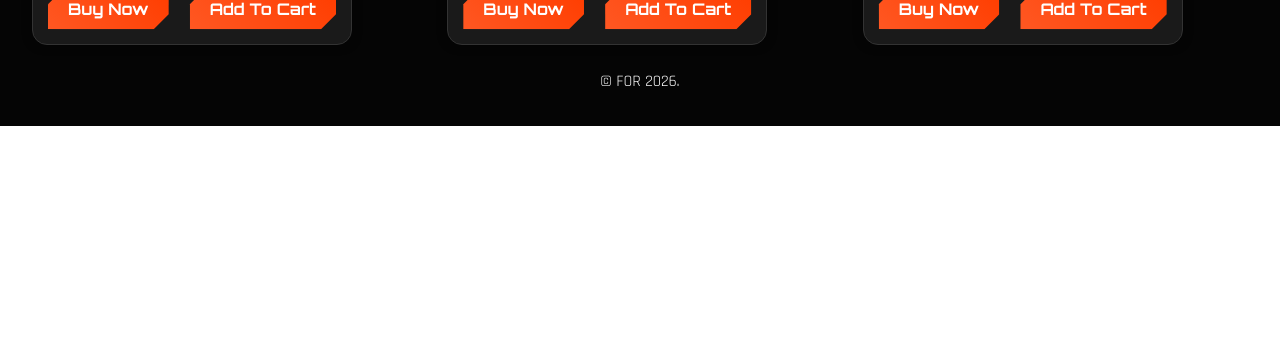
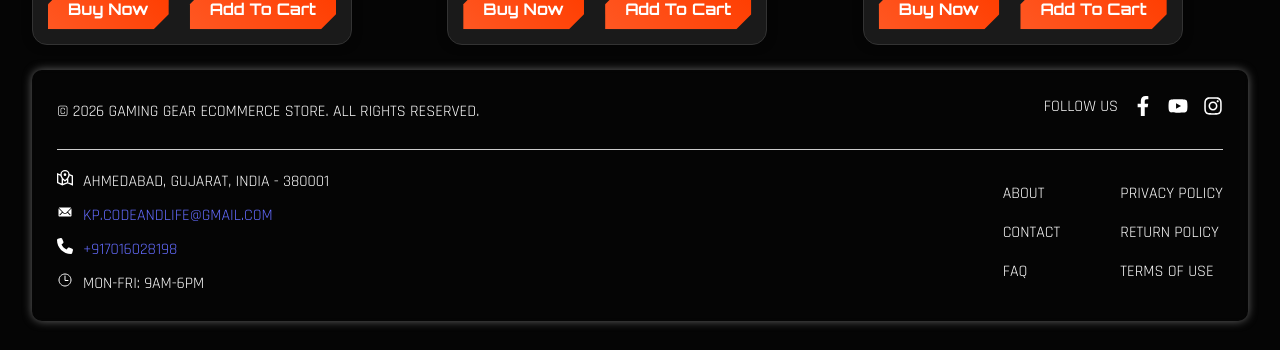
Before and after one commit to codeandlifewithkp/Ecommerce-React-App, a React (Vite) app: page / in a window 1280 px wide. Shown: the part 1262-1612 px from the top of the page. Before the commit the page ends 1388 px from the top, so only its background shows below. Built offline with nearby package versions, Linux system fonts and the light colour scheme.

Commit message:
edit footer

```diff
--- a/src/App.css
+++ b/src/App.css
@@ -27,8 +27,8 @@
   width: 100%;
   height: 100%;
   background-image:
-    linear-gradient(rgba(41, 121, 255, 0.1) 1px, transparent 1px),
-    linear-gradient(90deg, rgba(41, 121, 255, 0.1) 1px, transparent 1px);
+    linear-gradient(rgba(41, 121, 255, 0.1) 2px, transparent 1px),
+    linear-gradient(90deg, rgba(41, 121, 255, 0.1) 2px, transparent 1px);
   background-size: 50px 50px;
   z-index: 0;
   transform: perspective(500px) rotateX(20deg);
--- a/src/Components/Footer.jsx
+++ b/src/Components/Footer.jsx
@@ -1,7 +1,62 @@
+import { Link } from "react-router-dom";
+import { FaFacebookF, FaInstagram, FaYoutube } from "react-icons/fa";
+import { GrMapLocation } from "react-icons/gr";
+import { IoIosMail } from "react-icons/io";
+import { FaPhone } from "react-icons/fa6";
+import { IoTimeOutline } from "react-icons/io5";
+import './css/Footer.css';
+
 function Footer() {
     return (
         <footer>
-            &copy; for 2026.
+            <div className="footer-container">
+                <div className="footer-copyright">
+                    <p>&copy; {new Date().getFullYear()} Gaming Gear Ecommerce Store. All rights reserved.</p>
+                </div>
+                <div className="footer-social">
+                    <div className="footer-social-icons">
+                    <p>Follow Us</p>
+                        <a href="https://www.facebook.com/codeandlifekp" target="_blank" rel="noopener noreferrer">
+                            <FaFacebookF />
+                        </a>
+                        <a href="https://www.youtube.com/@codeandlifewithkp" target="_blank" rel="noopener noreferrer">
+                            <FaYoutube />
+                        </a>
+                        <a href="https://www.instagram.com/code_and_life_kp" target="_blank" rel="noopener noreferrer">
+                            <FaInstagram />
+                        </a>
+                    </div>
+                </div>
+            </div>
+            <div className="footer-info-container">
+                <div className="footer-info">
+                    <div className="footer-info-item">
+                        <GrMapLocation />
+                        <span>Ahmedabad, Gujarat, India - 380001</span>
+                    </div>
+                    <div className="footer-info-item">
+                        <IoIosMail />
+                        <a href="mailto:kp.codeandlife@gmail.com">kp.codeandlife@gmail.com</a>
+                    </div>
+                    <div className="footer-info-item">
+                        <FaPhone />
+                        <a href="tel:+917016028198">+917016028198</a>
+                    </div>
+                    <div className="footer-info-item">
+                        <IoTimeOutline />
+                        <span>Mon-Fri: 9am-6pm</span>
+                    </div>
+                </div>
+
+                <div className="footer-links">
+                    <Link to="/about">About</Link>
+                    <Link to="/privacy-policy">Privacy Policy</Link>
+                    <Link to="/contact">Contact</Link>
+                    <Link to="/return-policy">Return Policy</Link>
+                    <Link to="/faq">FAQ</Link>
+                    <Link to="/terms-of-use">Terms of Use</Link>
+                </div>
+            </div>
         </footer>
     );
 }
--- /dev/null
+++ b/src/Components/css/Footer.css
@@ -0,0 +1,90 @@
+footer {
+    border-radius: 10px;
+    width: 100%;
+    background-color: transparent;
+    backdrop-filter: blur(2px);
+    padding: 25px;
+    text-align: center;
+    color: #fff;
+    box-sizing: border-box;
+    box-shadow: 0 0 10px rgba(190, 190, 190, 0.523);
+}
+
+footer .footer-container {
+    display: flex;
+    flex-direction: row;
+    justify-content: space-between;
+    align-items: center;
+}
+
+footer .footer-copyright {
+    display: flex;
+    flex-direction: column;
+    gap: 10px;
+}
+
+footer .footer-social {
+    display: flex;
+    flex-direction: column;
+    gap: 10px;
+}
+
+footer .footer-social p {
+    margin-bottom: 10px;
+}
+
+footer .footer-social-icons {
+    display: flex;
+    justify-content: center;
+    gap: 15px;
+}
+
+footer .footer-social-icons a {
+    color: #fff;
+    font-size: 20px;
+    transition: color 0.3s ease;
+}
+
+footer .footer-social-icons a:hover {
+    color: #FF5722;
+}
+
+footer .footer-info-container {
+    display: flex;
+    flex-direction: row;
+    justify-content: space-between;
+    align-items: center;
+    gap: 20px;
+    margin-top: 20px;
+    border-top: 1px solid #ccc;
+    padding-top: 20px;
+}
+
+footer .footer-info {
+    display: flex;
+    flex-direction: column;
+    gap: 10px;
+}
+
+footer .footer-info-item {
+    display: flex;
+    flex-direction: row;
+    gap: 10px;
+}
+
+footer .footer-links {
+    display: grid;
+    grid-template-columns: repeat(2, 1fr);
+    gap: 15px;
+    text-align: left;
+}
+
+footer .footer-links a {
+    color: #fff;
+    text-decoration: none;
+    transition: color 0.3s ease;
+}
+
+footer .footer-links a:hover {
+    color: #FF5722;
+}
```
